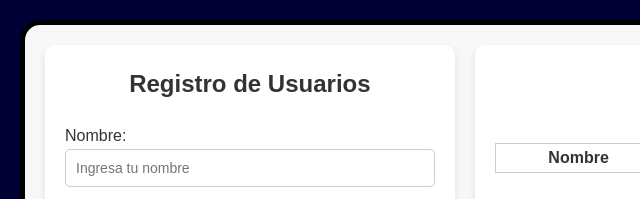
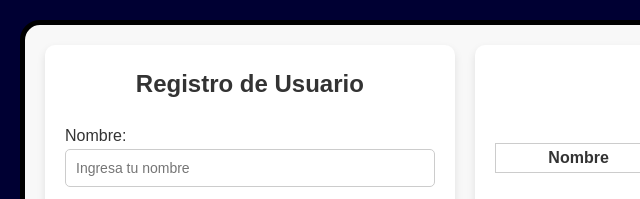
Before and after one commit to Xavy-dev/df_act_1_4, a plain HTML site: page index.html in a window 1280 px wide. Shown: the top 199 px of the page, 0-640 px from the left. Drawn offline with Linux system fonts and the light colour scheme.

Commit message:
commit 02

```diff
--- a/index.html
+++ b/index.html
@@ -9,7 +9,7 @@
   <body>
     <div class="container">
       <div class="form-container">
-        <h2>Registro de Usuarios</h2>
+        <h2>Registro de Usuario</h2>
         <form id="formulario">
           <label for="nombre" id="labelNombre">Nombre:</label>
           <input type="text" id="nombre" placeholder="Ingresa tu nombre" />
```
